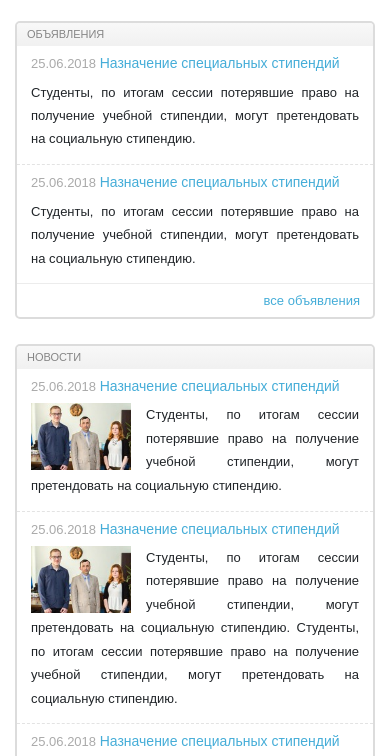
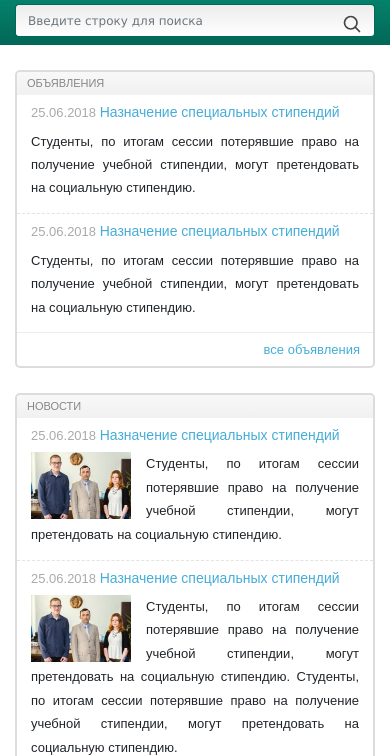
Before and after one commit to danilchican/fksis-portal-redesign, a website built with webpack: page src/index.html in a window 390 px wide. Shown: the part 85-841 px from the top of the page. Built offline with nearby package versions, Linux system fonts and the light colour scheme; files whose address does not match are found by name.

Commit message:
Responsive search bar

```diff
--- a/src/index.html
+++ b/src/index.html
@@ -23,7 +23,7 @@
                     </div>
                 </div>
                 <div class="col-md-5 d-md-block d-sm-none d-md-search-bar">
-                    <form id="header-search-bar" action="/search">
+                    <form id="header-search-bar" class="head-search-bar" action="/search">
                         <div class="input-group">
                             <input type="text" class="form-control" name="q" required="required"
                                    placeholder="Введите строку для поиска"
@@ -56,6 +56,24 @@
 <!--TOP NAVIGATION START-->
 <div id="fksis-top-nav">
     <div class="container">
+        <form id="nav-search-bar" class="head-search-bar my-2 d-lg-none" action="/search">
+            <div class="input-group">
+                <input type="text" class="form-control" name="q" required="required"
+                       placeholder="Введите строку для поиска"
+                       aria-label="Введите строку для поиска">
+                <div class="input-group-append">
+                    <button class="btn btn-outline-secondary" type="submit">
+                        <svg xmlns="http://www.w3.org/2000/svg" width="20" height="20" viewBox="0 0 24 24"
+                             fill="none" stroke="currentColor" stroke-width="2" stroke-linecap="round"
+                             stroke-linejoin="round">
+                            <circle cx="10.5" cy="10.5" r="7.5"></circle>
+                            <line x1="21" y1="21" x2="15.8" y2="15.8"></line>
+                        </svg>
+                    </button>
+                </div>
+            </div>
+        </form>
+
         <nav class="navbar navbar-expand-lg">
             <div class="collapse navbar-collapse" id="fksis-top-nav-menu">
                 <ul class="navbar-nav mr-auto">
--- a/src/scss/app.scss
+++ b/src/scss/app.scss
@@ -39,34 +39,6 @@
       font-family: Arial, sans-serif;
       margin: 3px 0 9px;
       font-size: 12px;
-    }
-  }
-
-  #header-search-bar {
-    input, button[type="submit"] {
-      height: 33px;
-      border-color: #171717;
-      background: #ececec; /* Old browsers */
-      background: -moz-linear-gradient(top, #ececec 0%, #ffffff 100%); /* FF3.6-15 */
-      background: -webkit-linear-gradient(top, #ececec 0%, #ffffff 100%); /* Chrome10-25,Safari5.1-6 */
-      background: linear-gradient(to bottom, #ececec 0%, #ffffff 100%); /* W3C, IE10+, FF16+, Chrome26+, Opera12+, Safari7+ */
-      filter: progid:DXImageTransform.Microsoft.gradient(startColorstr='#ececec', endColorstr='#ffffff', GradientType=0); /* IE6-9 */
-    }
-
-    input {
-      border-right: none;
-    }
-
-    button[type="submit"] {
-      border-left: none;
-    }
-
-    .btn-outline-secondary {
-      color: #444;
-    }
-
-    .btn-outline-secondary:hover {
-      color: #596068;
     }
   }
 
@@ -160,6 +132,12 @@
       .dropdown-menu {
         display: block;
       }
+    }
+  }
+
+  #nav-search-bar {
+    input, button {
+      border-color: #036756;
     }
   }
 }
--- a/src/scss/bootstrap-helpers.scss
+++ b/src/scss/bootstrap-helpers.scss
@@ -26,7 +26,7 @@ a:hover {
 
 input {
   font-family: Verdana, serif;
-  font-size: 12px!important;
+  font-size: 12px !important;
 }
 
 .pt-2, .pb-2, .py-25 {
@@ -38,3 +38,32 @@ input {
   padding-top: ($spacer * 2) !important;
   padding-bottom: ($spacer * 2) !important;
 }
+
+.head-search-bar {
+  input, button[type="submit"], button[type="submit"]:hover,
+  .btn-outline-secondary:not(:disabled):not(.disabled):active {
+    height: 33px;
+    border-color: #171717;
+    background: #ececec; /* Old browsers */
+    background: -moz-linear-gradient(top, #ececec 0%, #ffffff 100%); /* FF3.6-15 */
+    background: -webkit-linear-gradient(top, #ececec 0%, #ffffff 100%); /* Chrome10-25,Safari5.1-6 */
+    background: linear-gradient(to bottom, #ececec 0%, #ffffff 100%); /* W3C, IE10+, FF16+, Chrome26+, Opera12+, Safari7+ */
+    filter: progid:DXImageTransform.Microsoft.gradient(startColorstr='#ececec', endColorstr='#ffffff', GradientType=0); /* IE6-9 */
+  }
+
+  input {
+    border-right: none;
+  }
+
+  button[type="submit"] {
+    border-left: none;
+  }
+
+  .btn-outline-secondary {
+    color: #444;
+  }
+
+  .btn-outline-secondary:hover {
+    color: #596068;
+  }
+}
```
